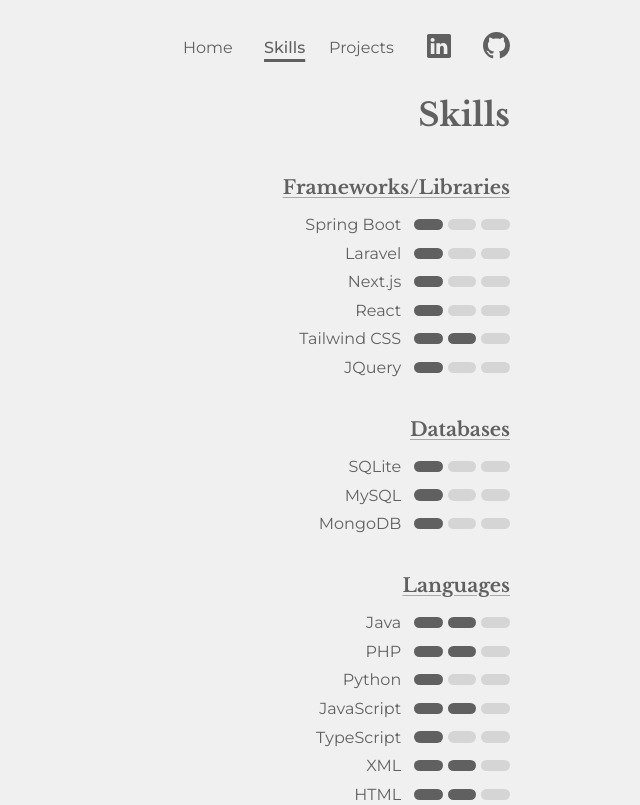
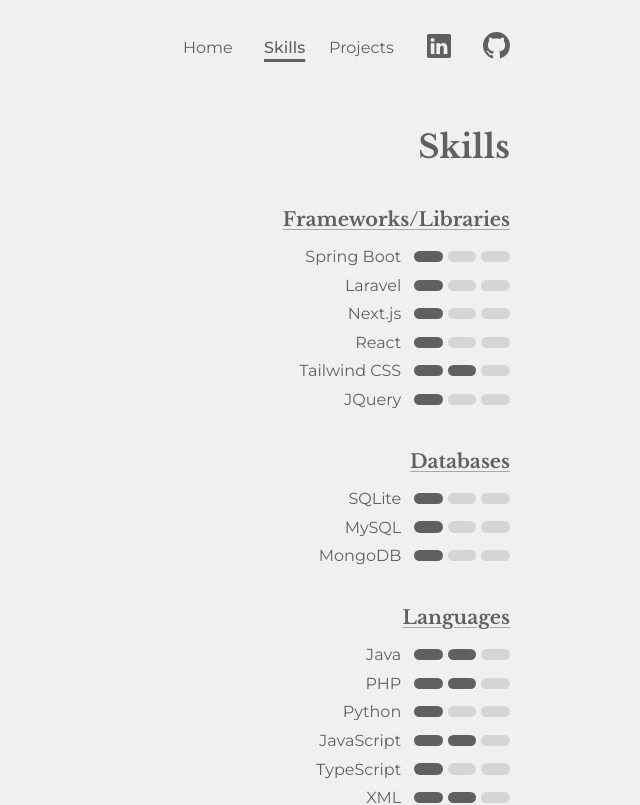
Before and after one commit to nhsneto/portfolio, a Next.js app: page /skills in a window 1280 px wide. Shown: the top 805 px of the page, without its empty margins (640-1280 px from the left). Built offline with nearby package versions, Linux system fonts and the light colour scheme.

Commit message:
Increase container's margin top on skills page

```diff
--- a/app/skills/page.module.css
+++ b/app/skills/page.module.css
@@ -1,5 +1,5 @@
 .container {
-  margin: 0 1.5rem;
+  margin: 2rem 1.5rem 0;
   display: flex;
   justify-content: flex-end;
   padding-bottom: 8rem;
@@ -35,7 +35,7 @@
 
 @media (min-width: 768px) {
   .container {
-    margin: 0 2.5rem 2rem;
+    margin: 2rem 2.5rem;
     padding-bottom: 0;
   }
 }
```
